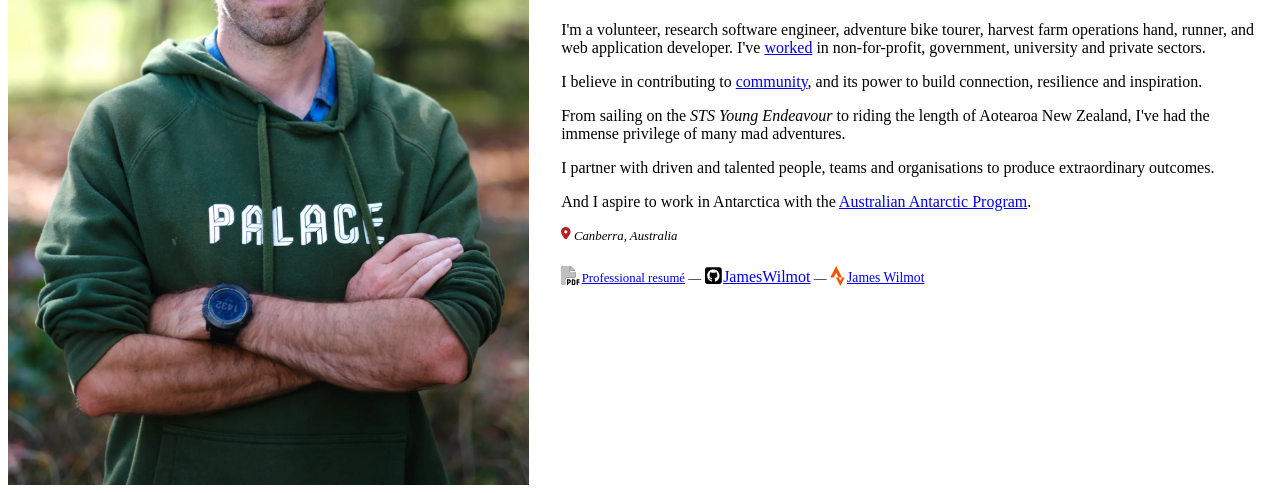
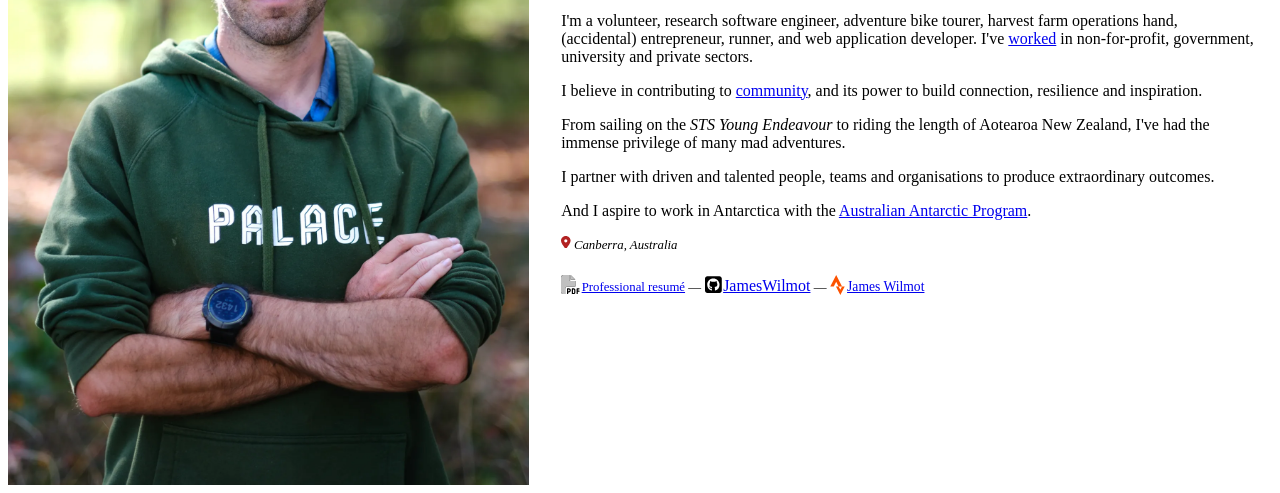
Before and after one commit to JamesWilmot/jameswilmot.me, an Astro site: page /index/Banner in a window 1280 px wide. Shown: the part 323-816 px from the top of the page. Built offline with nearby package versions, Linux system fonts and the light colour scheme; Astro itself is replaced by a stand-in of ours.

Commit message:
Banner.astro: added accidental entrepreneur

```diff
--- a/src/pages/index/Banner.astro
+++ b/src/pages/index/Banner.astro
@@ -23,7 +23,7 @@ import './Section.scss';
         &hellip; and I've been and done a little of everything.
         <p>
         I'm a volunteer, research software engineer, adventure bike tourer,
-        harvest farm operations hand, runner, and web application developer.
+        harvest farm operations hand, (accidental) entrepreneur, runner, and web application developer.
         I've <a href="#professional">worked</a> in non-for-profit, government,
         university and private sectors.
 
```
